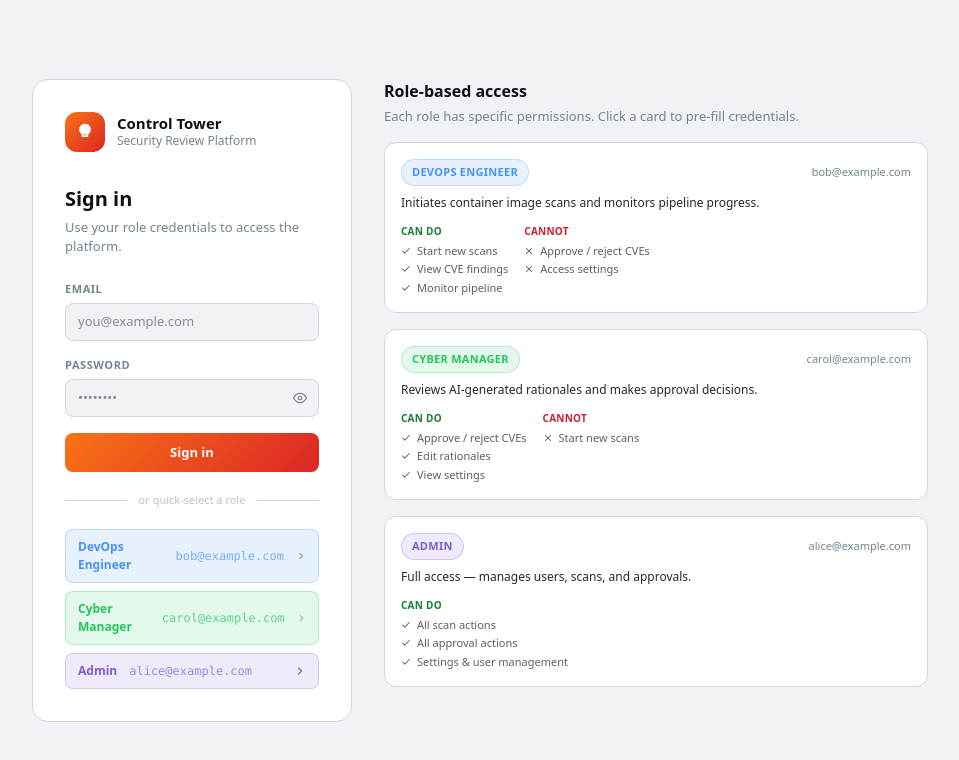
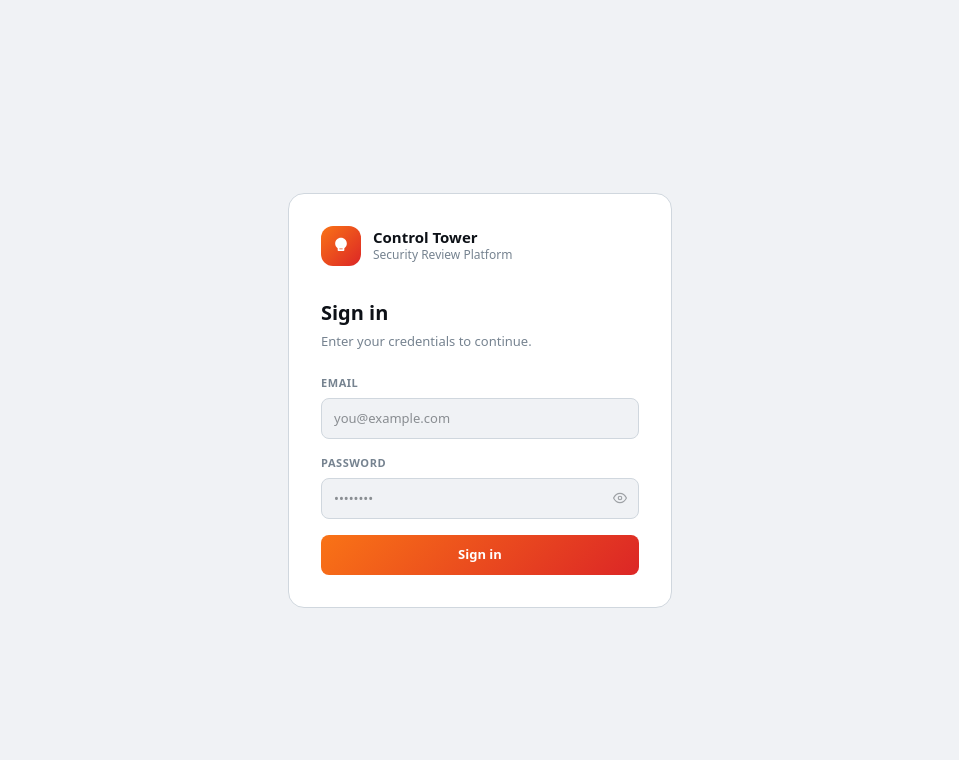
Before and after one commit to bingxun/ibm-security-control-tower, a Next.js app in the folder ui/: page /login in a window 1280 px wide. Shown: the top 760 px of the page, without its empty margins (160-1119 px from the left). Built offline with nearby package versions, Linux system fonts and the light colour scheme.

Commit message:
fix: simplify login page — remove role cards and quick-select, just email/password form

```diff
--- a/ui/app/login/page.tsx
+++ b/ui/app/login/page.tsx
@@ -2,135 +2,21 @@
 
 import { useState, useEffect } from "react";
 import { useRouter } from "next/navigation";
-import { useAuth, MOCK_USERS } from "@/lib/auth";
-import { ROLE_LABELS, ROLE_COLORS, type UserRole } from "@/lib/types";
-
-// ── Role hint cards shown below the form ──────────────────────────────────
-
-const ROLE_HINTS: Array<{
-  role: UserRole;
-  email: string;
-  password: string;
-  description: string;
-  can: string[];
-  cannot: string[];
-}> = [
-  {
-    role:        "DEVOPS_ENGINEER",
-    email:       "bob@example.com",
-    password:    "devops123",
-    description: "Initiates container image scans and monitors pipeline progress.",
-    can:         ["Start new scans", "View CVE findings", "Monitor pipeline"],
-    cannot:      ["Approve / reject CVEs", "Access settings"],
-  },
-  {
-    role:        "CYBER_MANAGER",
-    email:       "carol@example.com",
-    password:    "cyber123",
-    description: "Reviews AI-generated rationales and makes approval decisions.",
-    can:         ["Approve / reject CVEs", "Edit rationales", "View settings"],
-    cannot:      ["Start new scans"],
-  },
-  {
-    role:        "ADMIN",
-    email:       "alice@example.com",
-    password:    "admin123",
-    description: "Full access — manages users, scans, and approvals.",
-    can:         ["All scan actions", "All approval actions", "Settings & user management"],
-    cannot:      [],
-  },
-];
-
-// ── Sub-components ────────────────────────────────────────────────────────
-
-function RoleCard({
-  hint,
-  onSelect,
-}: {
-  hint: (typeof ROLE_HINTS)[number];
-  onSelect: (email: string, password: string) => void;
-}) {
-  const colors = ROLE_COLORS[hint.role];
-  return (
-    <button
-      type="button"
-      onClick={() => onSelect(hint.email, hint.password)}
-      className="text-left w-full rounded-xl p-4 transition-all hover:scale-[1.01] active:scale-[0.99]"
-      style={{
-        background:   "var(--surface)",
-        border:       `1px solid var(--border)`,
-        cursor:       "pointer",
-      }}
-    >
-      <div className="flex items-center justify-between mb-2">
-        <span
-          className="text-[11px] font-bold px-2.5 py-1 rounded-full uppercase tracking-wide"
-          style={{ background: colors.bg, color: colors.text, border: `1px solid ${colors.border}` }}
-        >
-          {ROLE_LABELS[hint.role]}
-        </span>
-        <span className="text-[11px]" style={{ color: "var(--muted)" }}>
-          {hint.email}
-        </span>
-      </div>
-      <p className="text-[12px] mb-3" style={{ color: "var(--body)" }}>
-        {hint.description}
-      </p>
-      <div className="flex gap-4">
-        <div>
-          <div className="text-[10px] font-semibold uppercase tracking-wide mb-1" style={{ color: "var(--accent-green)" }}>
-            Can do
-          </div>
-          <ul className="space-y-0.5">
-            {hint.can.map((item) => (
-              <li key={item} className="flex items-center gap-1.5 text-[11px]" style={{ color: "var(--subtle)" }}>
-                <svg width="10" height="10" viewBox="0 0 24 24" fill="none" stroke="currentColor" strokeWidth="2.5" strokeLinecap="round">
-                  <polyline points="20 6 9 17 4 12" />
-                </svg>
-                {item}
-              </li>
-            ))}
-          </ul>
-        </div>
-        {hint.cannot.length > 0 && (
-          <div>
-            <div className="text-[10px] font-semibold uppercase tracking-wide mb-1" style={{ color: "var(--accent-red)" }}>
-              Cannot
-            </div>
-            <ul className="space-y-0.5">
-              {hint.cannot.map((item) => (
-                <li key={item} className="flex items-center gap-1.5 text-[11px]" style={{ color: "var(--subtle)" }}>
-                  <svg width="10" height="10" viewBox="0 0 24 24" fill="none" stroke="currentColor" strokeWidth="2.5" strokeLinecap="round">
-                    <line x1="18" y1="6" x2="6" y2="18" /><line x1="6" y1="6" x2="18" y2="18" />
-                  </svg>
-                  {item}
-                </li>
-              ))}
-            </ul>
-          </div>
-        )}
-      </div>
-    </button>
-  );
-}
-
-// ── Login page ────────────────────────────────────────────────────────────
+import { useAuth } from "@/lib/auth";
 
 export default function LoginPage() {
-  const router              = useRouter();
+  const router                     = useRouter();
   const { login, user, isLoading } = useAuth();
 
-  const [email, setEmail]     = useState("");
-  const [password, setPassword] = useState("");
-  const [error, setError]     = useState<string | null>(null);
-  const [submitting, setSubmitting] = useState(false);
+  const [email, setEmail]               = useState("");
+  const [password, setPassword]         = useState("");
+  const [error, setError]               = useState<string | null>(null);
+  const [submitting, setSubmitting]     = useState(false);
   const [showPassword, setShowPassword] = useState(false);
 
   // Already logged in → redirect
   useEffect(() => {
-    if (!isLoading && user) {
-      router.replace("/dashboard");
-    }
+    if (!isLoading && user) router.replace("/dashboard");
   }, [user, isLoading, router]);
 
   const handleSubmit = async (e: React.FormEvent) => {
@@ -147,12 +33,6 @@ export default function LoginPage() {
     }
   };
 
-  const prefill = (em: string, pw: string) => {
-    setEmail(em);
-    setPassword(pw);
-    setError(null);
-  };
-
   if (isLoading) return null;
 
   return (
@@ -160,17 +40,14 @@ export default function LoginPage() {
       className="min-h-screen flex items-center justify-center p-6"
       style={{ background: "var(--bg)" }}
     >
-      <div className="w-full max-w-4xl flex gap-8 items-start">
-
-        {/* ── Left: Login form ── */}
       <div
-          className="flex-shrink-0 w-80 rounded-2xl p-8"
+        className="w-full max-w-sm rounded-2xl p-8"
         style={{ background: "var(--surface)", border: "1px solid var(--border)" }}
       >
         {/* Brand */}
         <div className="flex items-center gap-3 mb-8">
           <div
-              className="w-10 h-10 rounded-xl flex items-center justify-center"
+            className="w-10 h-10 rounded-xl flex items-center justify-center flex-shrink-0"
             style={{ background: "linear-gradient(135deg, #f97316 0%, #dc2626 100%)" }}
           >
             <svg width="20" height="20" viewBox="0 0 24 24" fill="white">
@@ -191,13 +68,16 @@ export default function LoginPage() {
           Sign in
         </h1>
         <p className="text-[13px] mb-6" style={{ color: "var(--muted)" }}>
-            Use your role credentials to access the platform.
+          Enter your credentials to continue.
         </p>
 
         <form onSubmit={handleSubmit} className="space-y-4">
           {/* Email */}
           <div>
-              <label className="block text-[11px] font-semibold uppercase tracking-wider mb-1.5" style={{ color: "var(--muted)" }}>
+            <label
+              className="block text-[11px] font-semibold uppercase tracking-wider mb-1.5"
+              style={{ color: "var(--muted)" }}
+            >
               Email
             </label>
             <input
@@ -207,7 +87,7 @@ export default function LoginPage() {
               value={email}
               onChange={(e) => setEmail(e.target.value)}
               placeholder="you@example.com"
-                className="w-full px-3 py-2 rounded-lg text-[13px] outline-none transition-all"
+              className="w-full px-3 py-2.5 rounded-lg text-[13px] outline-none transition-all"
               style={{
                 background: "var(--bg)",
                 border:     "1px solid var(--border)",
@@ -220,7 +100,10 @@ export default function LoginPage() {
 
           {/* Password */}
           <div>
-              <label className="block text-[11px] font-semibold uppercase tracking-wider mb-1.5" style={{ color: "var(--muted)" }}>
+            <label
+              className="block text-[11px] font-semibold uppercase tracking-wider mb-1.5"
+              style={{ color: "var(--muted)" }}
+            >
               Password
             </label>
             <div className="relative">
@@ -231,7 +114,7 @@ export default function LoginPage() {
                 value={password}
                 onChange={(e) => setPassword(e.target.value)}
                 placeholder="••••••••"
-                  className="w-full px-3 py-2 pr-10 rounded-lg text-[13px] outline-none transition-all"
+                className="w-full px-3 py-2.5 pr-10 rounded-lg text-[13px] outline-none transition-all"
                 style={{
                   background: "var(--bg)",
                   border:     "1px solid var(--border)",
@@ -243,19 +126,20 @@ export default function LoginPage() {
               <button
                 type="button"
                 onClick={() => setShowPassword((v) => !v)}
-                  className="absolute right-3 top-1/2 -translate-y-1/2 opacity-50 hover:opacity-100 transition-opacity"
+                className="absolute right-3 top-1/2 -translate-y-1/2 opacity-40 hover:opacity-80 transition-opacity"
                 tabIndex={-1}
                 aria-label={showPassword ? "Hide password" : "Show password"}
               >
                 {showPassword ? (
-                    <svg width="14" height="14" viewBox="0 0 24 24" fill="none" stroke="currentColor" strokeWidth="2" strokeLinecap="round">
+                  <svg width="14" height="14" viewBox="0 0 24 24" fill="none" stroke="currentColor" strokeWidth="2" strokeLinecap="round" style={{ color: "var(--body)" }}>
                     <path d="M17.94 17.94A10.07 10.07 0 0 1 12 20c-7 0-11-8-11-8a18.45 18.45 0 0 1 5.06-5.94"/>
                     <path d="M9.9 4.24A9.12 9.12 0 0 1 12 4c7 0 11 8 11 8a18.5 18.5 0 0 1-2.16 3.19"/>
                     <line x1="1" y1="1" x2="23" y2="23"/>
                   </svg>
                 ) : (
-                    <svg width="14" height="14" viewBox="0 0 24 24" fill="none" stroke="currentColor" strokeWidth="2" strokeLinecap="round">
-                      <path d="M1 12s4-8 11-8 11 8 11 8-4 8-11 8-11-8-11-8z"/><circle cx="12" cy="12" r="3"/>
+                  <svg width="14" height="14" viewBox="0 0 24 24" fill="none" stroke="currentColor" strokeWidth="2" strokeLinecap="round" style={{ color: "var(--body)" }}>
+                    <path d="M1 12s4-8 11-8 11 8 11 8-4 8-11 8-11-8-11-8z"/>
+                    <circle cx="12" cy="12" r="3"/>
                   </svg>
                 )}
               </button>
@@ -266,10 +150,16 @@ export default function LoginPage() {
           {error && (
             <div
               className="flex items-center gap-2 px-3 py-2 rounded-lg text-[12px]"
-                style={{ background: "var(--accent-red-bg)", border: "1px solid var(--accent-red-bdr)", color: "var(--accent-red)" }}
+              style={{
+                background: "var(--accent-red-bg)",
+                border:     "1px solid var(--accent-red-bdr)",
+                color:      "var(--accent-red)",
+              }}
             >
               <svg width="12" height="12" viewBox="0 0 24 24" fill="none" stroke="currentColor" strokeWidth="2.5" strokeLinecap="round">
-                  <circle cx="12" cy="12" r="10"/><line x1="12" y1="8" x2="12" y2="12"/><line x1="12" y1="16" x2="12.01" y2="16"/>
+                <circle cx="12" cy="12" r="10"/>
+                <line x1="12" y1="8" x2="12" y2="12"/>
+                <line x1="12" y1="16" x2="12.01" y2="16"/>
               </svg>
               {error}
             </div>
@@ -296,51 +186,6 @@ export default function LoginPage() {
             ) : "Sign in"}
           </button>
         </form>
-
-          {/* Divider */}
-          <div className="flex items-center gap-3 my-5">
-            <div className="flex-1 h-px" style={{ background: "var(--border)" }} />
-            <span className="text-[11px]" style={{ color: "var(--dim)" }}>or quick-select a role</span>
-            <div className="flex-1 h-px" style={{ background: "var(--border)" }} />
-          </div>
-
-          {/* Quick-select buttons */}
-          <div className="space-y-2">
-            {ROLE_HINTS.map((hint) => {
-              const colors = ROLE_COLORS[hint.role];
-              return (
-                <button
-                  key={hint.role}
-                  type="button"
-                  onClick={() => prefill(hint.email, hint.password)}
-                  className="w-full flex items-center gap-3 px-3 py-2 rounded-lg text-[12px] transition-opacity hover:opacity-80 text-left"
-                  style={{ background: colors.bg, border: `1px solid ${colors.border}`, color: colors.text }}
-                >
-                  <span className="font-bold">{ROLE_LABELS[hint.role]}</span>
-                  <span className="font-mono opacity-70 flex-1">{hint.email}</span>
-                  <svg width="12" height="12" viewBox="0 0 24 24" fill="none" stroke="currentColor" strokeWidth="2.5" strokeLinecap="round">
-                    <polyline points="9 18 15 12 9 6"/>
-                  </svg>
-                </button>
-              );
-            })}
-          </div>
-        </div>
-
-        {/* ── Right: Role information cards ── */}
-        <div className="flex-1 space-y-4">
-          <div>
-            <h2 className="text-[16px] font-bold mb-1" style={{ color: "var(--heading)" }}>
-              Role-based access
-            </h2>
-            <p className="text-[13px]" style={{ color: "var(--muted)" }}>
-              Each role has specific permissions. Click a card to pre-fill credentials.
-            </p>
-          </div>
-          {ROLE_HINTS.map((hint) => (
-            <RoleCard key={hint.role} hint={hint} onSelect={prefill} />
-          ))}
-        </div>
       </div>
     </div>
   );
```
Lines whose indentation alone changed are shown as unchanged.
